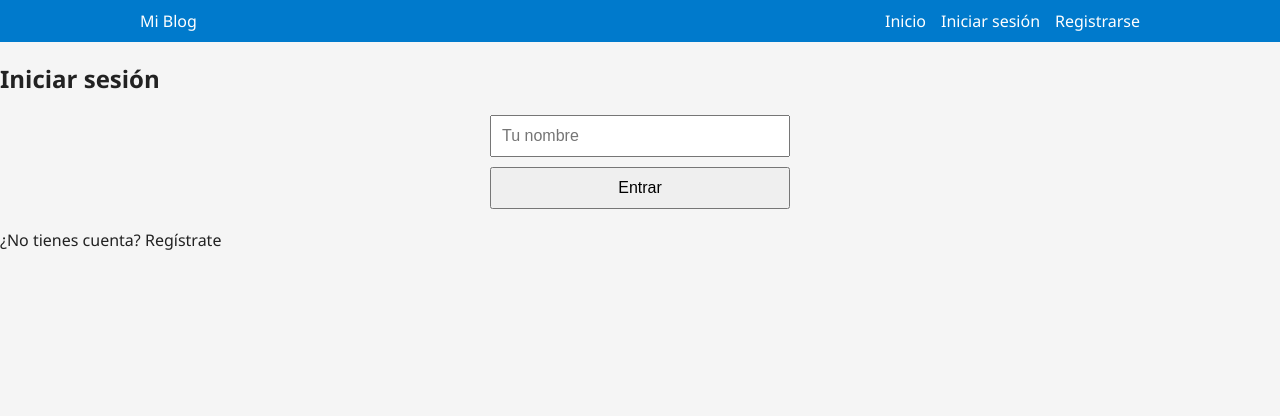
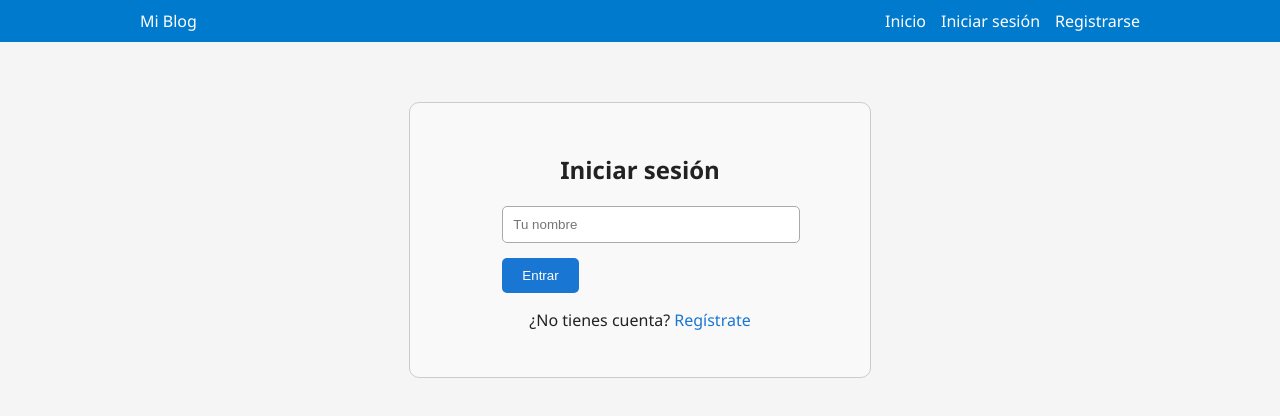
Before and after one commit to alesia565/blog-angular, an Angular app: page /login in a window 1280 px wide. Shown: the top 416 px of the page. Built offline with nearby package versions, Linux system fonts and the light colour scheme.

Commit message:
Mejorados los estilos de login y registro

```diff
--- a/src/app/login/login.component.css
+++ b/src/app/login/login.component.css
@@ -1,11 +1,44 @@
-form {
-    display: flex;
-    flex-direction: column;
-    gap: 10px;
-    max-width: 300px;
-    margin: 20px auto;
-  }
-  input, button {
-    padding: 10px;
-    font-size: 16px;
-  }
+.form-container {
+  display: flex;
+  flex-direction: column;
+  align-items: center;
+  justify-content: center;
+  max-width: 400px;
+  margin: 60px auto;
+  padding: 30px;
+  border: 1px solid #ccc;
+  border-radius: 10px;
+  background-color: #f9f9f9;
+}
+
+.form-container h1 {
+  margin-bottom: 20px;
+  font-size: 24px;
+}
+
+.form-container input {
+  width: 100%;
+  padding: 10px;
+  margin-bottom: 15px;
+  border-radius: 5px;
+  border: 1px solid #aaa;
+}
+
+.form-container button {
+  padding: 10px 20px;
+  background-color: #1976d2;
+  color: white;
+  border: none;
+  border-radius: 5px;
+  cursor: pointer;
+}
+
+.form-container button:hover {
+  background-color: #125ea8;
+}
+
+.form-container a {
+  margin-top: 10px;
+  color: #1976d2;
+  text-decoration: none;
+}
--- a/src/app/login/login.component.html
+++ b/src/app/login/login.component.html
@@ -1,4 +1,4 @@
-<div class="login-container">
+<div class="form-container">
     <h2>Iniciar sesión</h2>
     <form (ngSubmit)="login()">
       <input type="text" [(ngModel)]="nombre" name="nombre" placeholder="Tu nombre" required />
--- a/src/app/registro/registro.component.css
+++ b/src/app/registro/registro.component.css
@@ -0,0 +1,44 @@
+.form-container {
+    display: flex;
+    flex-direction: column;
+    align-items: center;
+    justify-content: center;
+    max-width: 400px;
+    margin: 60px auto;
+    padding: 30px;
+    border: 1px solid #ccc;
+    border-radius: 10px;
+    background-color: #f9f9f9;
+  }
+
+  .form-container h1 {
+    margin-bottom: 20px;
+    font-size: 24px;
+  }
+
+  .form-container input {
+    width: 100%;
+    padding: 10px;
+    margin-bottom: 15px;
+    border-radius: 5px;
+    border: 1px solid #aaa;
+  }
+
+  .form-container button {
+    padding: 10px 20px;
+    background-color: #1976d2;
+    color: white;
+    border: none;
+    border-radius: 5px;
+    cursor: pointer;
+  }
+
+  .form-container button:hover {
+    background-color: #125ea8;
+  }
+
+  .form-container a {
+    margin-top: 10px;
+    color: #1976d2;
+    text-decoration: none;
+  }
--- a/src/app/registro/registro.component.html
+++ b/src/app/registro/registro.component.html
@@ -1,4 +1,4 @@
-<div class="registro-container">
+<div class="form-container">
     <h2>Registro</h2>
     <form (ngSubmit)="registrar()">
       <input type="text" [(ngModel)]="nombre" name="nombre" placeholder="Tu nombre" required />
```
